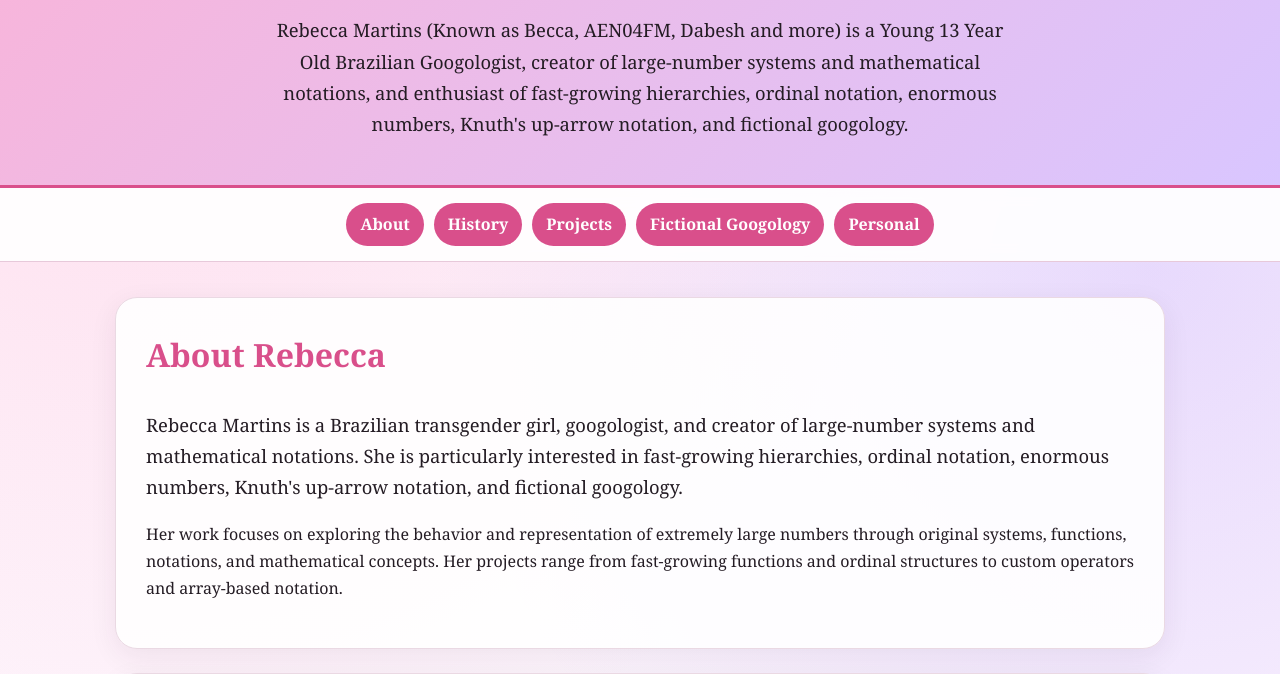
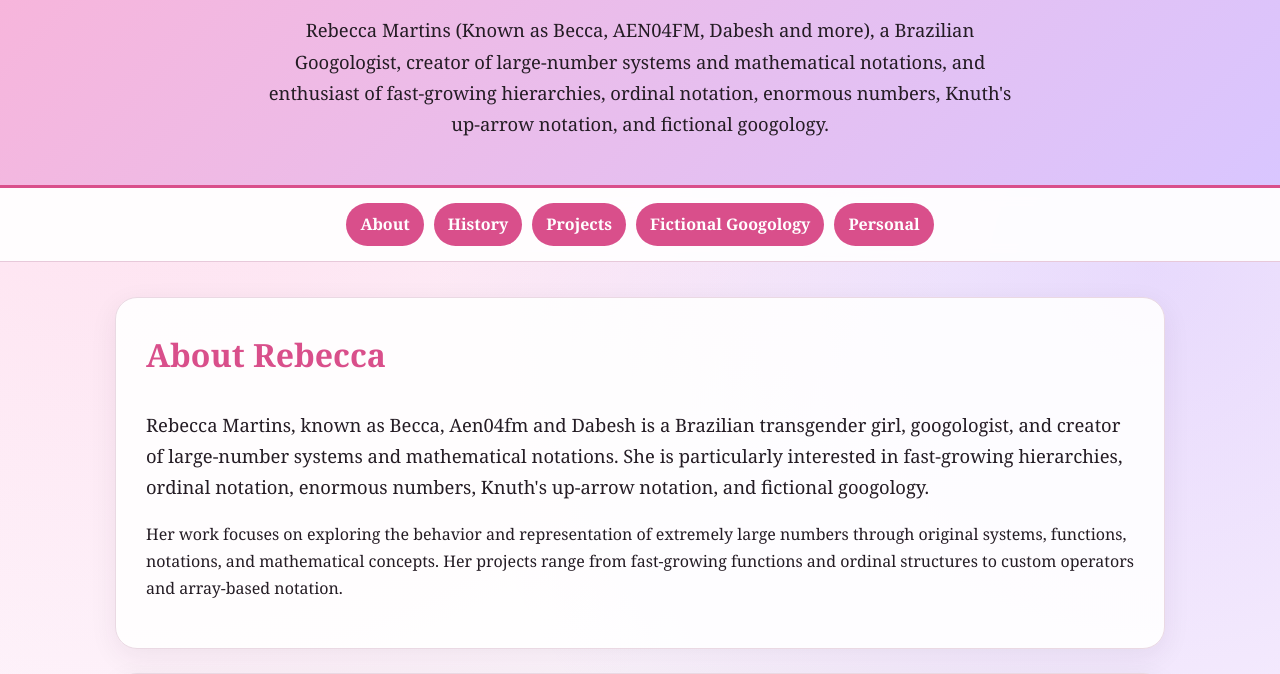
Before and after one commit to ArjenMathias717/about-me, a plain HTML site: page index.html in a window 1280 px wide. Shown: the part 395-1069 px from the top of the page. Drawn offline with Linux system fonts and the light colour scheme.

Commit message:
Refine description of Rebecca Martins

```diff
--- a/index.html
+++ b/index.html
@@ -19,11 +19,11 @@ main{width:min(1050px,calc(100% - 32px));margin:35px auto 70px}section{backgroun
 <header id="top">
 <img class="profile" src="rebecca-profile.jpg" alt="Profile image representing Rebecca">
 <h1>Rebecca Martins</h1>
-<p class="subtitle">Rebecca Martins (Known as Becca, AEN04FM, Dabesh and more) is a Young 13 Year Old Brazilian Googologist, creator of large-number systems and mathematical notations, and enthusiast of fast-growing hierarchies, ordinal notation, enormous numbers, Knuth's up-arrow notation, and fictional googology.</p>
+<p class="subtitle">Rebecca Martins (Known as Becca, AEN04FM, Dabesh and more), a Brazilian Googologist, creator of large-number systems and mathematical notations, and enthusiast of fast-growing hierarchies, ordinal notation, enormous numbers, Knuth's up-arrow notation, and fictional googology.</p>
 </header>
 <nav><a href="#about">About</a><a href="#history">History</a><a href="#projects">Projects</a><a href="#fictional">Fictional Googology</a><a href="#personal">Personal</a></nav>
 <main>
-<section id="about"><h2>About Rebecca</h2><p class="intro">Rebecca Martins is a Brazilian transgender girl, googologist, and creator of large-number systems and mathematical notations. She is particularly interested in fast-growing hierarchies, ordinal notation, enormous numbers, Knuth's up-arrow notation, and fictional googology.</p><p>Her work focuses on exploring the behavior and representation of extremely large numbers through original systems, functions, notations, and mathematical concepts. Her projects range from fast-growing functions and ordinal structures to custom operators and array-based notation.</p></section>
+<section id="about"><h2>About Rebecca</h2><p class="intro">Rebecca Martins, known as Becca, Aen04fm and Dabesh is a Brazilian transgender girl, googologist, and creator of large-number systems and mathematical notations. She is particularly interested in fast-growing hierarchies, ordinal notation, enormous numbers, Knuth's up-arrow notation, and fictional googology.</p><p>Her work focuses on exploring the behavior and representation of extremely large numbers through original systems, functions, notations, and mathematical concepts. Her projects range from fast-growing functions and ordinal structures to custom operators and array-based notation.</p></section>
 <section id="history"><h2>History in Googology</h2><p>Rebecca discovered googology through the online googology community, where she became interested in increasingly complex systems involving enormous numbers, mathematical notation, and fast-growing functions.</p><p>Her work developed from early experiments with fictional large numbers into increasingly structured systems of her own. She continues to study existing notation systems while developing original ideas and mathematical constructions.</p><p>Her first creation in <strong>fictional googology</strong> was <strong>Aen's Number</strong>, marking the beginning of her work with fictional large-number systems.</p></section>
 <section id="projects"><h2>Projects</h2><div class="projects">
 <article class="project"><h3>ROFGH</h3><p><strong>Rebecca's Own Fast-Growing Hierarchy</strong> is Rebecca's main fast-growing hierarchy project.</p><a class="button" href="https://arjenmathias717.github.io/website-3-fgh" target="_blank" rel="noopener">Visit the ROFGH Website</a></article>
```
